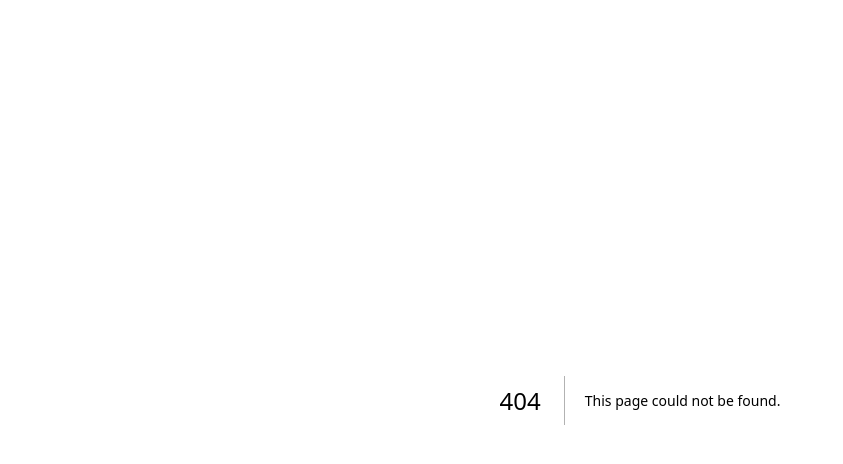
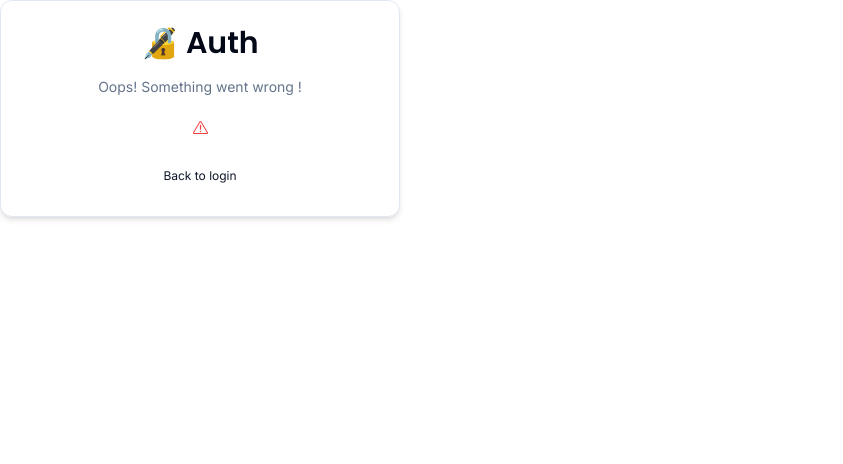
Before and after one commit to chiragyadav2003/NextAuth-V5, a Next.js app: page /auth/error in a window 1280 px wide. Before the commit this address had no page. Shown: the top 464 px of the page, without its empty margins (0-843 px from the left). Built offline with nearby package versions, Linux system fonts and the light colour scheme.

Commit message:
auth error route and page

```diff
--- /dev/null
+++ b/app/auth/error/page.tsx
@@ -0,0 +1,7 @@
+import { ErrorCard } from '@/components/auth/error-card';
+
+const ErrorPage = () => {
+  return <ErrorCard />;
+};
+
+export default ErrorPage;
--- /dev/null
+++ b/components/auth/error-card.tsx
@@ -0,0 +1,16 @@
+import { CardWrapper } from '@/components/auth/card-wrapper';
+import { ExclamationTriangleIcon } from '@radix-ui/react-icons';
+
+export const ErrorCard = () => {
+  return (
+    <CardWrapper
+      headerLabel="Oops! Something went wrong !"
+      backButtonHref="/auth/login"
+      backButtonLabel="Back to login"
+    >
+      <div className="flex w-full items-center justify-center">
+        <ExclamationTriangleIcon className="text-destructive" />
+      </div>
+    </CardWrapper>
+  );
+};
--- a/routes.ts
+++ b/routes.ts
@@ -11,7 +11,7 @@
  * these routes will redirect logged in user to "/settings" route
  * @type {string[]}
  */
-export const authRoutes = ['/auth/login', '/auth/register'];
+export const authRoutes = ['/auth/login', '/auth/register', '/auth/error'];
 
 /**
  * The prefix for API authentication routes
```
